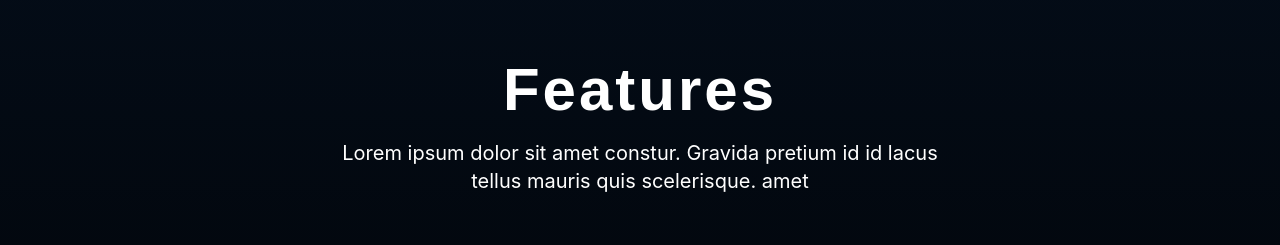
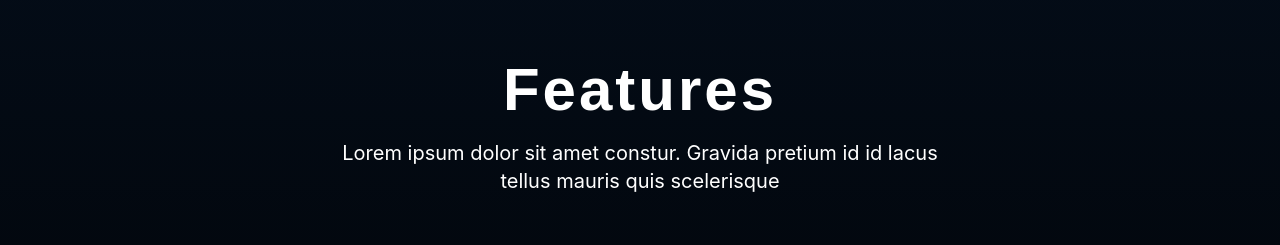
Before and after one commit to babulakterfsd/DreamTalk, a Next.js app: page / in a window 1280 px wide. Shown: the part 1400-1645 px from the top of the page. Built offline with nearby package versions, Linux system fonts and the light colour scheme.

Commit message:
bug fixing...

```diff
--- a/src/components/ui/Features.tsx
+++ b/src/components/ui/Features.tsx
@@ -24,7 +24,7 @@ const Features = () => {
           <div className="flex justify-center">
             <p className="lg:w-[631px] font-inter font-semibold lg:font-normal  lg:text-xl lg:leading-7 mt-1 lg:mt-4 mb-10 lg:mb-14 px-8 lg:px-0">
               Lorem ipsum dolor sit amet constur. Gravida pretium id id lacus
-              tellus mauris quis scelerisque. amet{' '}
+              tellus mauris quis scelerisque{' '}
             </p>
           </div>
         </div>
```
